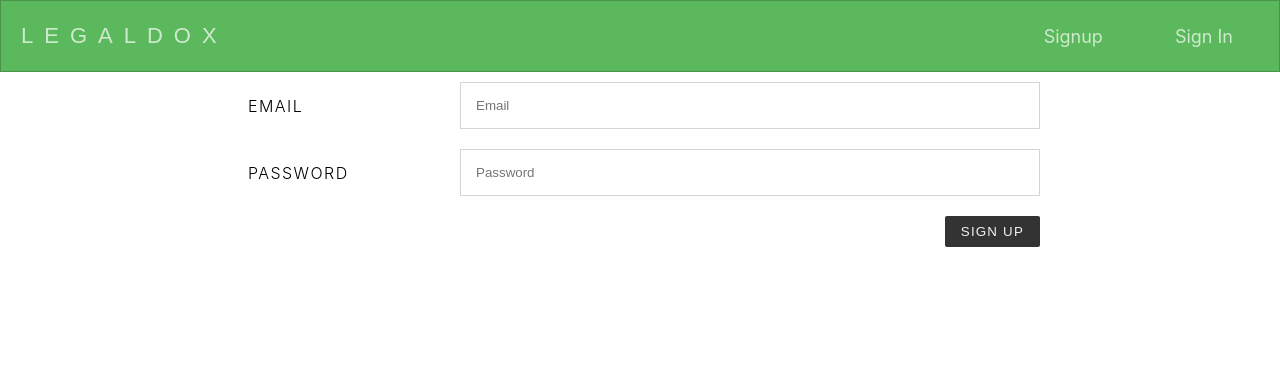
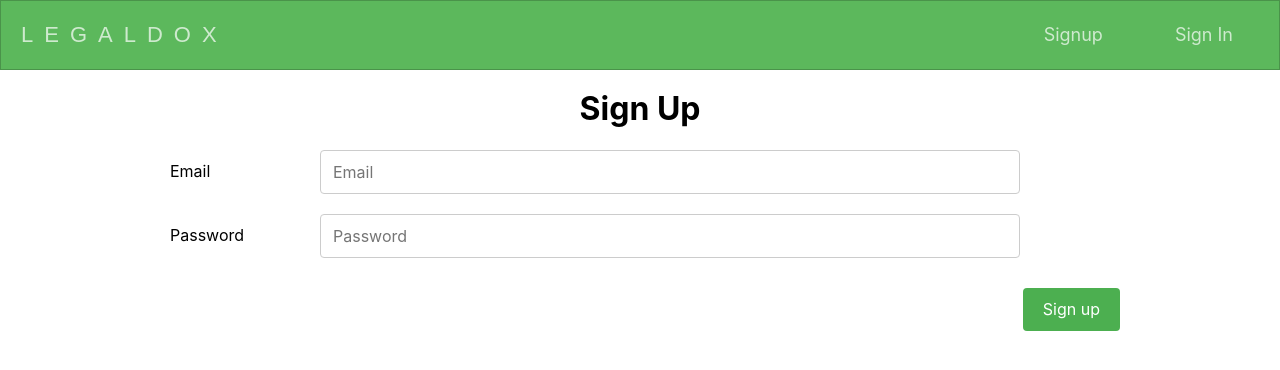
Before and after one commit to jbvance/thinkful-react-capstone-client, a React (Create React App) app: page /signup in a window 1280 px wide. Shown: the top 370 px of the page. Built offline with nearby package versions, Linux system fonts and the light colour scheme; no server answers.

Commit message:
update styles to use grid format

```diff
--- a/public/index.html
+++ b/public/index.html
@@ -3,8 +3,7 @@
   <head>
     <meta charset="utf-8">
     <link rel="shortcut icon" href="%PUBLIC_URL%/favicon.ico">
-    <script defer src="https://use.fontawesome.com/releases/v5.0.13/js/all.js" integrity="sha384-xymdQtn1n3lH2wcu0qhcdaOpQwyoarkgLVxC/wZ5q7h9gHtxICrpcaSUfygqZGOe"
-        crossorigin="anonymous"></script>
+    <link rel="stylesheet" href="https://use.fontawesome.com/releases/v5.6.1/css/all.css" integrity="sha384-gfdkjb5BdAXd+lj+gudLWI+BXq4IuLW5IT+brZEZsLFm++aCMlF1V92rMkPaX4PP" crossorigin="anonymous">
     <meta name="viewport" content="width=device-width, initial-scale=1, shrink-to-fit=no">
     <meta name="theme-color" content="#000000">
     <!--
--- a/src/components/auth/auth-form.js
+++ b/src/components/auth/auth-form.js
@@ -24,14 +24,22 @@
         meta: { touched, error, warning }
       }) => {
           return (
-            <li>
-                <label htmlFor={id}>{label}</label>
-                <input {...input } placeholder={label} type={type} />
+            <div>
+                <div className="row">
+                    <div className="col-3 form-label">
+                        <label htmlFor={id}>{label}</label>
+                    </div>
+                    <div className="col-9">
+                        <input {...input } placeholder={label} type={type} />
+                    </div>
+                </div>
                 {touched &&
-                    ((error && <span>{error}</span>) ||
-                      (warning && <span>{warning}</span>))}
-            </li>
+                    (error &&
+                        <div className="row">
+                            <div className="alert alert-danger alert-center"><span class="fas fa-exclamation-circle"></span> {error}</div>
+                        </div>)}
 
+            </div>
         )};
 
 
@@ -42,9 +50,9 @@
         const { handleSubmit } = this.props;
         return (
             <div>
+                <h1 className="title-header">{this.props.title}</h1>
                 {this.props.errorMessage && <div className="alert alert-danger">{this.props.errorMessage}</div>}
                 <form onSubmit={handleSubmit(this.onSubmit)}>
-                <ul className="flex-outer">
                     <Field
                         name="email"
                         id="email"
@@ -62,11 +70,11 @@
                             component={this.renderField}
                             autoComplete="none"
                         />
-                    <li>
-                        <button className="btn">Sign up</button>
-                    </li>
-                </ul>
-
+                    <div class="row">
+                        <div class="col-100">
+                            <button className="btn btn-submit">Sign up</button>
+                        </div>
+                    </div>
                 </form>
             </div>
         );
@@ -83,14 +91,13 @@
     if (!values.password) {
         errors.password = 'Password is Required'
     }
-    //console.log('ERRORS', errors);
     return errors;
 }
 
 
 
 const mapStateToProps = state => ({
-    errorMessage: state.auth.errorMessage
+    errorMessage: state.auth.errorMessage,
 });
 
 
@@ -98,7 +105,7 @@
 export default compose (
     connect(mapStateToProps, { setAuthError }),
     reduxForm({
-        form: 'signup',
-        validate
+        form: 'authForm',
+        validate,
      })
 )(AuthForm);
--- a/src/components/auth/signin.js
+++ b/src/components/auth/signin.js
@@ -10,7 +10,7 @@
 
     render() {
         return (
-            <AuthForm onSubmit={this.props.signin} redirect={() => this.redirect()}/>
+            <AuthForm onSubmit={this.props.signin} title="Sign In" redirect={() => this.redirect()}/>
         )
     }
 }
--- a/src/components/auth/signup.js
+++ b/src/components/auth/signup.js
@@ -10,7 +10,7 @@
 
     render() {
         return (
-            <AuthForm onSubmit={this.props.signup} redirect={() => this.redirect()}/>
+            <AuthForm onSubmit={this.props.signup} title="Sign Up" redirect={() => this.redirect()}/>
         )
     }
 }
--- /dev/null
+++ b/src/grid.css
@@ -0,0 +1,86 @@
+* {
+    box-sizing: border-box;
+  }
+
+  /* Grid measurements:
+   *
+   *   960px wide including 12 gutters (half gutters on both edges)
+   *
+   *   60px columns (12)
+   *   20px gutters (two half-gutters + 11 full gutters, so 12 total)
+   *
+   *
+   *   For smaller screens, we always want 20px of padding on either side,
+   *   so 960 + 20 + 20 => 1000px
+   *
+   **/
+
+   /* .container {
+     max-width: 960px;
+     margin: 0 auto;
+   } */
+  .row {
+    max-width: 1000px;
+    padding-left: 20px;
+    padding-right: 20px;
+    margin: 0 auto;
+  }
+
+  /* Clearfix */
+  .row::before,
+  .row::after {
+    display: table;
+    content: '';
+  }
+
+  .row::after {
+    clear: both;
+  }
+
+  .col-3, .col-4, .col-6, .col-9, .col-12 {
+    float: left;
+
+    /* Gutters:
+     * Each column is padded by half-a-gutter on each side,
+     *
+     * Half a gutter is 10px, 10/960 (context) = 1.041666%
+     *
+     */
+    padding-left: 1.04166666%;
+    padding-right: 1.04166666%;
+  }
+
+  /* Mobile defaults */
+  .col-3, .col-4, .col-6, .col-9, .col-12 {
+    width: 100%;
+  }
+
+
+  /* Non-mobile, grid */
+  @media only screen and (min-width: 640px) {
+
+    /* 3 columns, 3/12 in % */
+    .col-3 {
+      width: 25%;
+    }
+
+    /* 4 columns, 4/12 in % */
+    .col-4 {
+      width: 33.33%;
+    }
+
+    /* 6 columns 6/12 in % */
+    .col-6 {
+      width: 50%;
+    }
+
+    /* 9 columns 9/12 in % */
+    .col-9 {
+        width: 75%;
+    }
+
+    /* 12 columns, 12/12 */
+    .col-12 {
+      width: 100%;
+    }
+  }
--- a/src/index.css
+++ b/src/index.css
@@ -1,3 +1,7 @@
+* {
+  box-sizing: border-box;
+}
+
 body {
   margin: 0;
   padding: 0;
@@ -8,10 +12,6 @@
   -moz-osx-font-smoothing: grayscale;
 }
 
-code {
-  font-family: source-code-pro, Menlo, Monaco, Consolas, "Courier New",
-    monospace;
-}
 
 .container {
   width: 80%;
@@ -19,87 +19,52 @@
   margin: 0 auto;
 }
 
-.container * {
-  box-sizing: border-box;
+.title-header {
+  text-align: center
 }
 
-/* STYLES FOR FLEXBOX FORM ELEMENTS */
 
-.flex-outer,
-.flex-inner {
-  list-style-type: none;
-  padding: 0;
+input[type=text], input[type=password], select, textarea {
+  margin-bottom: 20px;
+  width: 100%;
+  padding: 12px;
+  border: 1px solid #ccc;
+  border-radius: 4px;
+  resize: vertical;
 }
 
-.flex-outer {
-  max-width: 800px;
-  margin: 0 auto;
+label {
+  text-align: right;
+  padding: 12px 12px 12px 0;
+  display: inline-block;
 }
 
-.flex-outer li,
-.flex-inner {
-  display: flex;
-  flex-wrap: wrap;
-  align-items: center;
+.form-label {
+ max-width: 150px;
 }
 
-.flex-inner {
-  padding: 0 8px;
-  justify-content: space-between;
+.btn-submit {
+  background-color: #4CAF50;
+  color: white;
+  padding: 12px 20px;
+  margin-top: 10px;
+  border: none;
+  border-radius: 4px;
+  cursor: pointer;
+  float: right;
 }
 
-.flex-outer > li:not(:last-child) {
-  margin-bottom: 20px;
+input[type=submit]:hover {
+  background-color: #45a049;
 }
 
-.flex-outer li label,
-.flex-outer li p {
-  padding: 8px;
-  font-weight: 300;
-  letter-spacing: .09em;
-  text-transform: uppercase;
-}
+/* Responsive layout for grid */
+ @media screen and (max-width: 600px) {
 
-.flex-outer > li > label,
-.flex-outer li p {
-  flex: 1 0 120px;
-  max-width: 220px;
-}
-
-.flex-outer > li > label + *,
-.flex-inner {
-  flex: 1 0 220px;
-}
-
-.flex-outer li p {
-  margin: 0;
-}
-
-.flex-outer li input:not([type='checkbox']),
-.flex-outer li textarea {
-  padding: 15px;
-  border: 1px solid #D5D5D5;
-}
-
-.flex-outer li button {
-  margin-left: auto;
-  padding: 8px 16px;
-  border: none;
-  background: #333;
-  color: #f2f2f2;
-  text-transform: uppercase;
-  letter-spacing: .09em;
-  border-radius: 2px;
-}
-
-.flex-inner li {
-  width: 100px;
-}
-
-/* END FLEXBOX FORM STYLE */
-
-h1 {
-  color: red;
+  .btn-submit {
+    width: 100%;
+    margin-top: 15px;
+  }
 }
 
 .navbar {
@@ -108,6 +73,12 @@
   border: 1px solid rgba(0, 0, 0, 0.2);
   padding-bottom: 10px;
   margin-bottom: 10px;
+}
+
+
+
+.show-border {
+  border: 1px solid red;
 }
 
 .main-nav {
@@ -191,16 +162,23 @@
 }
 
 .alert {
-  padding: 15px;
+  padding: 0;
   margin-bottom: 20px;
+  margin-top: 10px;
   border: 1px solid transparent;
   border-radius: 4px;
+
 }
 
 .alert-danger {
   color: #a94442;
-  background-color: #f2dede;
-  border-color: #ebccd1;
+  font-weight: 700;
+  /*background-color: #f2dede;*/
+ /* border-color: #ebccd1;*/
+}
+
+.alert-center{
+  text-align: center;
 }
 
 @media screen and (min-width: 768px) {
--- a/src/index.js
+++ b/src/index.js
@@ -15,7 +15,9 @@
 
 import * as serviceWorker from './serviceWorker';
 
+import './reset.css';
 import './index.css';
+import './grid.css';
 
 console.log("ENVIRONMENT", process.env.NODE_ENV);
 
--- /dev/null
+++ b/src/reset.css
@@ -0,0 +1,349 @@
+/*! normalize.css v8.0.1 | MIT License | github.com/necolas/normalize.css */
+
+/* Document
+   ========================================================================== */
+
+/**
+ * 1. Correct the line height in all browsers.
+ * 2. Prevent adjustments of font size after orientation changes in iOS.
+ */
+
+ html {
+    line-height: 1.15; /* 1 */
+    -webkit-text-size-adjust: 100%; /* 2 */
+  }
+
+  /* Sections
+     ========================================================================== */
+
+  /**
+   * Remove the margin in all browsers.
+   */
+
+  body {
+    margin: 0;
+  }
+
+  /**
+   * Render the `main` element consistently in IE.
+   */
+
+  main {
+    display: block;
+  }
+
+  /**
+   * Correct the font size and margin on `h1` elements within `section` and
+   * `article` contexts in Chrome, Firefox, and Safari.
+   */
+
+  h1 {
+    font-size: 2em;
+    margin: 0.67em 0;
+  }
+
+  /* Grouping content
+     ========================================================================== */
+
+  /**
+   * 1. Add the correct box sizing in Firefox.
+   * 2. Show the overflow in Edge and IE.
+   */
+
+  hr {
+    box-sizing: content-box; /* 1 */
+    height: 0; /* 1 */
+    overflow: visible; /* 2 */
+  }
+
+  /**
+   * 1. Correct the inheritance and scaling of font size in all browsers.
+   * 2. Correct the odd `em` font sizing in all browsers.
+   */
+
+  pre {
+    font-family: monospace, monospace; /* 1 */
+    font-size: 1em; /* 2 */
+  }
+
+  /* Text-level semantics
+     ========================================================================== */
+
+  /**
+   * Remove the gray background on active links in IE 10.
+   */
+
+  a {
+    background-color: transparent;
+  }
+
+  /**
+   * 1. Remove the bottom border in Chrome 57-
+   * 2. Add the correct text decoration in Chrome, Edge, IE, Opera, and Safari.
+   */
+
+  abbr[title] {
+    border-bottom: none; /* 1 */
+    text-decoration: underline; /* 2 */
+    text-decoration: underline dotted; /* 2 */
+  }
+
+  /**
+   * Add the correct font weight in Chrome, Edge, and Safari.
+   */
+
+  b,
+  strong {
+    font-weight: bolder;
+  }
+
+  /**
+   * 1. Correct the inheritance and scaling of font size in all browsers.
+   * 2. Correct the odd `em` font sizing in all browsers.
+   */
+
+  code,
+  kbd,
+  samp {
+    font-family: monospace, monospace; /* 1 */
+    font-size: 1em; /* 2 */
+  }
+
+  /**
+   * Add the correct font size in all browsers.
+   */
+
+  small {
+    font-size: 80%;
+  }
+
+  /**
+   * Prevent `sub` and `sup` elements from affecting the line height in
+   * all browsers.
+   */
+
+  sub,
+  sup {
+    font-size: 75%;
+    line-height: 0;
+    position: relative;
+    vertical-align: baseline;
+  }
+
+  sub {
+    bottom: -0.25em;
+  }
+
+  sup {
+    top: -0.5em;
+  }
+
+  /* Embedded content
+     ========================================================================== */
+
+  /**
+   * Remove the border on images inside links in IE 10.
+   */
+
+  img {
+    border-style: none;
+  }
+
+  /* Forms
+     ========================================================================== */
+
+  /**
+   * 1. Change the font styles in all browsers.
+   * 2. Remove the margin in Firefox and Safari.
+   */
+
+  button,
+  input,
+  optgroup,
+  select,
+  textarea {
+    font-family: inherit; /* 1 */
+    font-size: 100%; /* 1 */
+    line-height: 1.15; /* 1 */
+    margin: 0; /* 2 */
+  }
+
+  /**
+   * Show the overflow in IE.
+   * 1. Show the overflow in Edge.
+   */
+
+  button,
+  input { /* 1 */
+    overflow: visible;
+  }
+
+  /**
+   * Remove the inheritance of text transform in Edge, Firefox, and IE.
+   * 1. Remove the inheritance of text transform in Firefox.
+   */
+
+  button,
+  select { /* 1 */
+    text-transform: none;
+  }
+
+  /**
+   * Correct the inability to style clickable types in iOS and Safari.
+   */
+
+  button,
+  [type="button"],
+  [type="reset"],
+  [type="submit"] {
+    -webkit-appearance: button;
+  }
+
+  /**
+   * Remove the inner border and padding in Firefox.
+   */
+
+  button::-moz-focus-inner,
+  [type="button"]::-moz-focus-inner,
+  [type="reset"]::-moz-focus-inner,
+  [type="submit"]::-moz-focus-inner {
+    border-style: none;
+    padding: 0;
+  }
+
+  /**
+   * Restore the focus styles unset by the previous rule.
+   */
+
+  button:-moz-focusring,
+  [type="button"]:-moz-focusring,
+  [type="reset"]:-moz-focusring,
+  [type="submit"]:-moz-focusring {
+    outline: 1px dotted ButtonText;
+  }
+
+  /**
+   * Correct the padding in Firefox.
+   */
+
+  fieldset {
+    padding: 0.35em 0.75em 0.625em;
+  }
+
+  /**
+   * 1. Correct the text wrapping in Edge and IE.
+   * 2. Correct the color inheritance from `fieldset` elements in IE.
+   * 3. Remove the padding so developers are not caught out when they zero out
+   *    `fieldset` elements in all browsers.
+   */
+
+  legend {
+    box-sizing: border-box; /* 1 */
+    color: inherit; /* 2 */
+    display: table; /* 1 */
+    max-width: 100%; /* 1 */
+    padding: 0; /* 3 */
+    white-space: normal; /* 1 */
+  }
+
+  /**
+   * Add the correct vertical alignment in Chrome, Firefox, and Opera.
+   */
+
+  progress {
+    vertical-align: baseline;
+  }
+
+  /**
+   * Remove the default vertical scrollbar in IE 10+.
+   */
+
+  textarea {
+    overflow: auto;
+  }
+
+  /**
+   * 1. Add the correct box sizing in IE 10.
+   * 2. Remove the padding in IE 10.
+   */
+
+  [type="checkbox"],
+  [type="radio"] {
+    box-sizing: border-box; /* 1 */
+    padding: 0; /* 2 */
+  }
+
+  /**
+   * Correct the cursor style of increment and decrement buttons in Chrome.
+   */
+
+  [type="number"]::-webkit-inner-spin-button,
+  [type="number"]::-webkit-outer-spin-button {
+    height: auto;
+  }
+
+  /**
+   * 1. Correct the odd appearance in Chrome and Safari.
+   * 2. Correct the outline style in Safari.
+   */
+
+  [type="search"] {
+    -webkit-appearance: textfield; /* 1 */
+    outline-offset: -2px; /* 2 */
+  }
+
+  /**
+   * Remove the inner padding in Chrome and Safari on macOS.
+   */
+
+  [type="search"]::-webkit-search-decoration {
+    -webkit-appearance: none;
+  }
+
+  /**
+   * 1. Correct the inability to style clickable types in iOS and Safari.
+   * 2. Change font properties to `inherit` in Safari.
+   */
+
+  ::-webkit-file-upload-button {
+    -webkit-appearance: button; /* 1 */
+    font: inherit; /* 2 */
+  }
+
+  /* Interactive
+     ========================================================================== */
+
+  /*
+   * Add the correct display in Edge, IE 10+, and Firefox.
+   */
+
+  details {
+    display: block;
+  }
+
+  /*
+   * Add the correct display in all browsers.
+   */
+
+  summary {
+    display: list-item;
+  }
+
+  /* Misc
+     ========================================================================== */
+
+  /**
+   * Add the correct display in IE 10+.
+   */
+
+  template {
+    display: none;
+  }
+
+  /**
+   * Add the correct display in IE 10.
+   */
+
+  [hidden] {
+    display: none;
+  }
```
